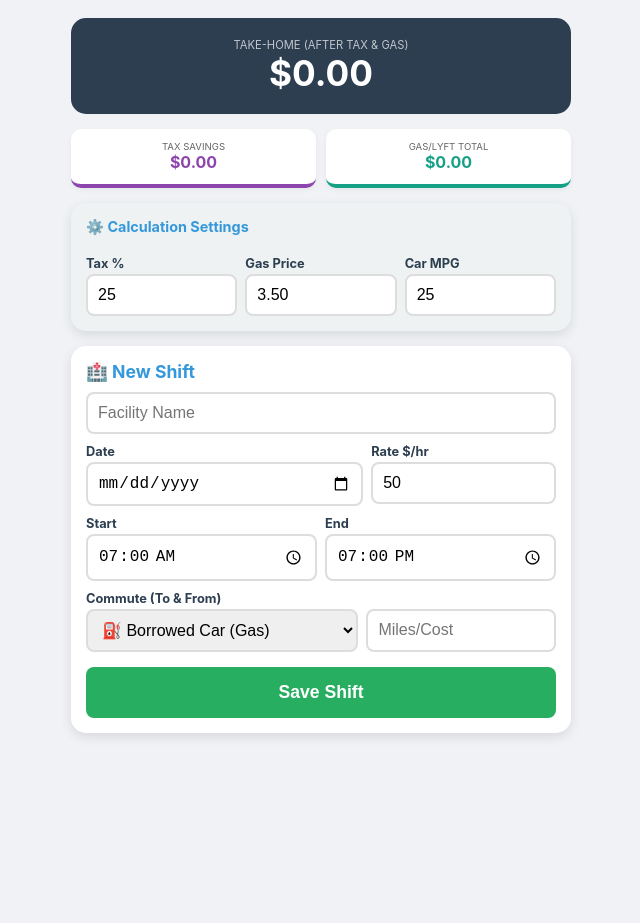
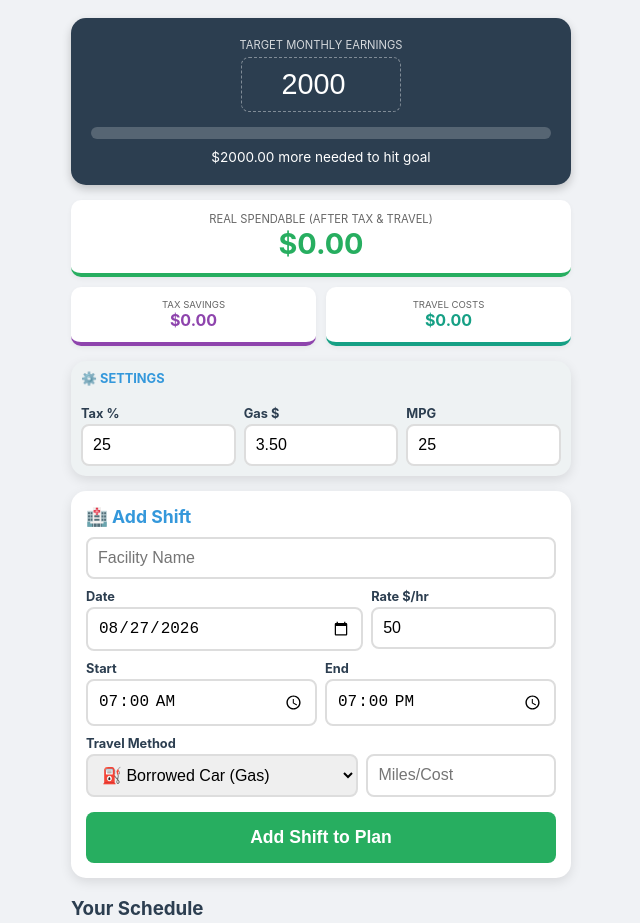
Before and after one commit to jisrafil/Shift-planner, a plain HTML site: page index.html in a window 1280 px wide. Shown: the whole page, without its empty margins (319-959 px from the left). Before the commit the page ends 800 px from the top, so only its background shows below. Drawn offline with Linux system fonts and the light colour scheme.

Commit message:
Update title and improve shift tracking features

```diff
--- a/index.html
+++ b/index.html
@@ -3,14 +3,20 @@
 <head>
     <meta charset="UTF-8">
     <meta name="viewport" content="width=device-width, initial-scale=1.0">
-    <title>Nurse Planner: Smart Edition</title>
+    <title>Nurse Planner: Master Edition</title>
     <style>
         :root { --primary: #2c3e50; --accent: #3498db; --success: #27ae60; --warning: #f39c12; --danger: #e74c3c; --tax-color: #8e44ad; --gas-color: #16a085; }
         body { font-family: -apple-system, sans-serif; padding: 10px; background: #f0f2f5; color: var(--primary); }
         .container { max-width: 500px; margin: auto; }
+
+        /* GOAL & PROGRESS SECTION */
+        .goal-box { background: var(--primary); color: white; padding: 20px; border-radius: 15px; text-align: center; margin-bottom: 15px; box-shadow: 0 4px 10px rgba(0,0,0,0.2); }
+        .progress-container { background: rgba(255,255,255,0.2); height: 12px; border-radius: 6px; margin: 10px 0; overflow: hidden; }
+        .progress-bar { background: var(--success); height: 100%; width: 0%; transition: 0.5s; }
+
         .card { background: white; padding: 15px; border-radius: 15px; box-shadow: 0 4px 12px rgba(0,0,0,0.1); margin-bottom: 15px; }
 
-        .main-total { background: var(--primary); color: white; padding: 20px; border-radius: 15px; text-align: center; margin-bottom: 15px; }
+        /* DASHBOARD GRID */
         .summary-grid { display: grid; grid-template-columns: 1fr 1fr; gap: 10px; margin-bottom: 15px; }
         .stat-card { background: white; padding: 12px; border-radius: 10px; text-align: center; box-shadow: 0 2px 5px rgba(0,0,0,0.05); border-bottom: 4px solid #ddd; }
 
@@ -19,51 +25,50 @@
         input, select { width: 100%; padding: 10px; border: 2px solid #ddd; border-radius: 8px; font-size: 16px; box-sizing: border-box; }
 
         .btn-save { width: 100%; padding: 15px; border-radius: 8px; border: none; font-weight: bold; cursor: pointer; margin-top: 15px; background: var(--success); color: white; font-size: 1.1rem; }
-        .shift-card { background: white; padding: 12px; border-radius: 10px; margin-bottom: 10px; border-left: 6px solid var(--accent); box-shadow: 0 2px 4px rgba(0,0,0,0.05); position: relative; }
+        .shift-card { background: white; padding: 12px; border-radius: 10px; margin-bottom: 10px; border-left: 6px solid var(--accent); box-shadow: 0 2px 4px rgba(0,0,0,0.05); }
         .tax-line { color: var(--tax-color); font-weight: bold; font-size: 0.8rem; border-top: 1px dashed #eee; margin-top: 8px; padding-top: 5px; }
     </style>
 </head>
 <body>
 
 <div class="container">
-    <div class="main-total">
-        <div style="font-size: 0.7rem; text-transform: uppercase; opacity: 0.7;">Take-Home (After Tax & Gas)</div>
-        <div id="spendable" style="font-size: 2.2rem; font-weight: bold;">$0.00</div>
+    <!-- TOP GOAL TRACKER -->
+    <div class="goal-box">
+        <div style="font-size: 0.7rem; text-transform: uppercase; opacity: 0.8;">Target Monthly Earnings</div>
+        <input type="number" id="goalInput" value="2000" onchange="renderShifts()" style="background: transparent; color: white; border: 1px dashed rgba(255,255,255,0.4); text-align: center; font-size: 1.8rem; width: 160px; margin: 5px 0; outline: none;">
+        <div class="progress-container"><div id="progressBar" class="progress-bar"></div></div>
+        <div id="goalStatus" style="font-size: 0.85rem;">Calculating...</div>
     </div>
 
+    <!-- SPENDABLE DASHBOARD -->
     <div class="summary-grid">
+        <div class="stat-card" style="border-color: var(--success); grid-column: span 2;">
+            <div style="font-size: 0.7rem; color: #666;">REAL SPENDABLE (AFTER TAX & TRAVEL)</div>
+            <div id="spendable" style="color: var(--success); font-size: 1.8rem; font-weight: bold;">$0.00</div>
+        </div>
         <div class="stat-card" style="border-color: var(--tax-color);">
             <div style="font-size: 0.6rem; color: #666;">TAX SAVINGS</div>
             <div id="taxReserve" style="color: var(--tax-color); font-weight: bold;">$0.00</div>
         </div>
         <div class="stat-card" style="border-color: var(--gas-color);">
-            <div style="font-size: 0.6rem; color: #666;">GAS/LYFT TOTAL</div>
+            <div style="font-size: 0.6rem; color: #666;">TRAVEL COSTS</div>
             <div id="totalTravel" style="color: var(--gas-color); font-weight: bold;">$0.00</div>
         </div>
     </div>
 
-    <!-- SETTINGS FOR CALCULATION -->
-    <div class="card" style="background: #eef2f3;">
-        <h2 style="font-size: 0.9rem;">⚙️ Calculation Settings</h2>
+    <!-- SETTINGS -->
+    <div class="card" style="background: #eef2f3; padding: 10px;">
+        <h2 style="font-size: 0.8rem; text-transform: uppercase;">⚙️ Settings</h2>
         <div style="display: flex; gap: 8px;">
-            <div>
-                <label>Tax %</label>
-                <input type="number" id="taxRate" value="25" onchange="renderShifts()">
-            </div>
-            <div>
-                <label>Gas Price</label>
-                <input type="number" id="gasPrice" value="3.50" step="0.01" onchange="renderShifts()">
-            </div>
-            <div>
-                <label>Car MPG</label>
-                <input type="number" id="mpg" value="25" onchange="renderShifts()">
-            </div>
+            <div><label>Tax %</label><input type="number" id="taxRate" value="25" onchange="renderShifts()"></div>
+            <div><label>Gas $</label><input type="number" id="gasPrice" value="3.50" step="0.01" onchange="renderShifts()"></div>
+            <div><label>MPG</label><input type="number" id="mpg" value="25" onchange="renderShifts()"></div>
         </div>
     </div>
 
     <!-- ENTRY FORM -->
     <div class="card">
-        <h2>🏥 New Shift</h2>
+        <h2>🏥 Add Shift</h2>
         <input type="text" id="facility" placeholder="Facility Name">
 
         <div style="display: flex; gap: 8px;">
@@ -76,7 +81,7 @@
             <div style="flex: 1;"><label>End</label><input type="time" id="endTime" value="19:00"></div>
         </div>
 
-        <label>Commute (To & From)</label>
+        <label>Travel Method</label>
         <div style="display: flex; gap: 8px;">
             <select id="travelType" style="flex: 1.2;">
                 <option value="gas">⛽ Borrowed Car (Gas)</option>
@@ -86,14 +91,15 @@
             <input type="number" id="travelVal" placeholder="Miles/Cost" style="flex: 0.8;">
         </div>
 
-        <button class="btn-save" onclick="addShift()">Save Shift</button>
+        <button class="btn-save" onclick="addShift()">Add Shift to Plan</button>
     </div>
 
     <div id="ledger"></div>
 </div>
 
 <script>
-    let shifts = JSON.parse(localStorage.getItem('nurse_smart_planner_v5')) || [];
+    // Using a consistent key 'nurse_master_data' so your info stays put
+    let shifts = JSON.parse(localStorage.getItem('nurse_master_data')) || [];
     document.getElementById('shiftDate').valueAsDate = new Date();
 
     function addShift() {
@@ -107,22 +113,20 @@
 
         if(!facility) return alert("Enter Facility Name");
 
-        // Time Math
         const sTime = new Date(`2000-01-01T${start}`);
         const eTime = new Date(`2000-01-01T${end}`);
         let hours = (eTime - sTime) / 1000 / 60 / 60;
         if (hours < 0) hours += 24;
 
-        // Travel Math
+        // Current Settings for Travel
+        const gasP = parseFloat(document.getElementById('gasPrice').value);
+        const carM = parseFloat(document.getElementById('mpg').value);
         let travelCost = 0;
-        const currentGas = parseFloat(document.getElementById('gasPrice').value);
-        const currentMPG = parseFloat(document.getElementById('mpg').value);
-
-        if (travelType === 'gas') travelCost = (travelVal / currentMPG) * currentGas;
+        if (travelType === 'gas') travelCost = (travelVal / carM) * gasP;
         else if (travelType === 'lyft') travelCost = travelVal;
         else if (travelType === 'drive') travelCost = travelVal * 0.67;
 
-        const shift = { id: Date.now(), facility, date, rate, hours, travelCost, travelType, travelVal };
+        const shift = { id: Date.now(), facility, date, rate, hours, travelCost };
         shifts.unshift(shift);
         saveAndRender();
         document.getElementById('facility').value = "";
@@ -136,19 +140,69 @@
     }
 
     function saveAndRender() {
-        localStorage.setItem('nurse_smart_planner_v5', JSON.stringify(shifts));
+        localStorage.setItem('nurse_master_data', JSON.stringify(shifts));
         renderShifts();
     }
 
     function renderShifts() {
         const ledger = document.getElementById('ledger');
+        const goalVal = parseFloat(document.getElementById('goalInput').value) || 1;
         const taxRate = parseFloat(document.getElementById('taxRate').value) / 100;
 
         let totalGross = 0;
         let totalTravel = 0;
         let totalTax = 0;
 
-        ledger.innerHTML = '<h3>Recent Shifts</h3>';
+        ledger.innerHTML = '<h3>Your Schedule</h3>';
 
         shifts.forEach(s => {
-            const gross = s.hours
+            const gross = s.hours * s.rate;
+            const shiftTax = gross * taxRate;
+            const shiftNet = gross - s.travelCost - shiftTax;
+
+            totalGross += gross;
+            totalTravel += s.travelCost;
+            totalTax += shiftTax;
+
+            ledger.innerHTML += `
+                <div class="shift-card">
+                    <div style="display: flex; justify-content: space-between;">
+                        <div>
+                            <strong>${s.facility}</strong><br>
+                            <span style="font-size: 0.75rem; color: #666;">${s.date} • ${s.hours}h</span>
+                        </div>
+                        <div style="text-align: right;">
+                            <div style="font-weight:bold; color:var(--success)">+$${gross.toFixed(2)}</div>
+                            <div style="font-size: 0.7rem; color: var(--danger);">-$${s.travelCost.toFixed(2)} travel</div>
+                        </div>
+                    </div>
+                    <div class="tax-line">
+                        Tax: $${shiftTax.toFixed(2)}
+                        <span style="float: right; color: var(--primary);">Net: $${shiftNet.toFixed(2)}</span>
+                    </div>
+                    <button onclick="deleteShift(${s.id})" style="border:none; background:none; color:#ddd; font-size:0.6rem; cursor:pointer;">Delete</button>
+                </div>
+            `;
+        });
+
+        const spendable = totalGross - totalTravel - totalTax;
+
+        // Update Dashboard
+        document.getElementById('spendable').innerText = `$${spendable.toLocaleString(undefined, {minimumFractionDigits: 2})}`;
+        document.getElementById('taxReserve').innerText = `$${totalTax.toLocaleString(undefined, {minimumFractionDigits: 2})}`;
+        document.getElementById('totalTravel').innerText = `$${totalTravel.toLocaleString(undefined, {minimumFractionDigits: 2})}`;
+
+        // Update Progress Bar
+        const percent = Math.min((spendable / goalVal) * 100, 100);
+        document.getElementById('progressBar').style.width = percent + '%';
+        const remaining = goalVal - spendable;
+        document.getElementById('goalStatus').innerText = remaining > 0
+            ? `$${remaining.toFixed(2)} more needed to hit goal`
+            : `🎉 Goal met! You are $${Math.abs(remaining).toFixed(2)} over.`;
+    }
+
+    renderShifts();
+</script>
+
+</body>
+</html>
```
